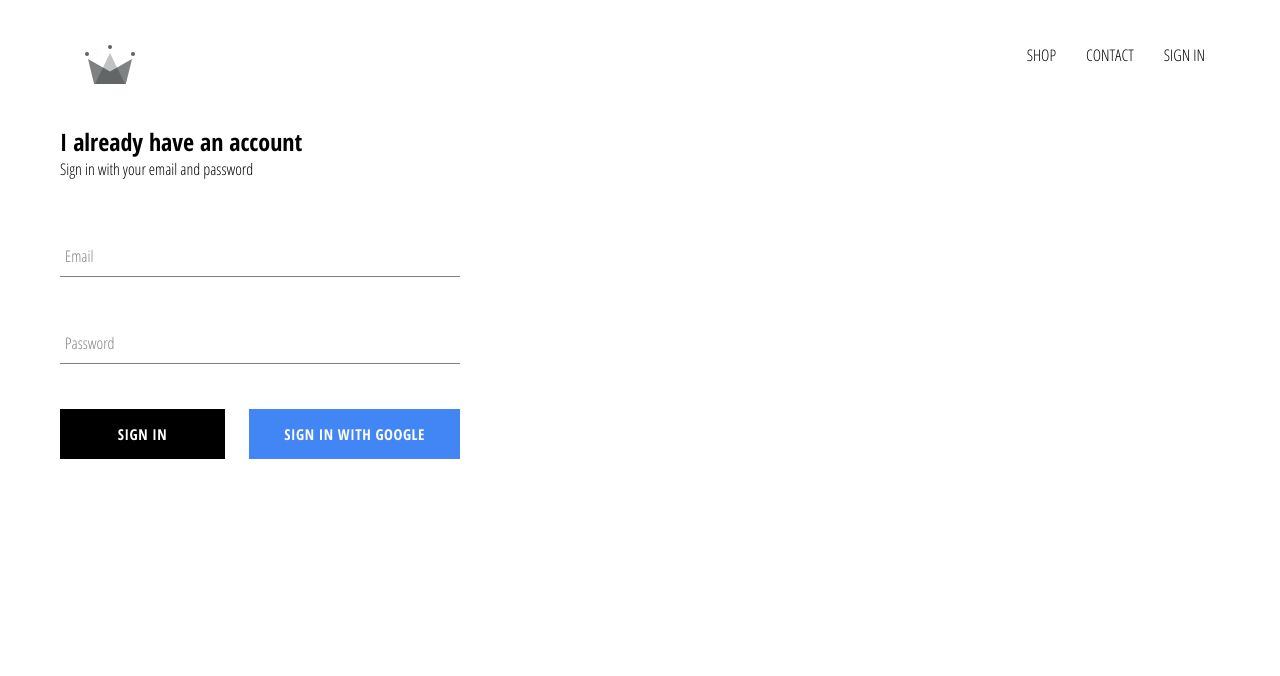
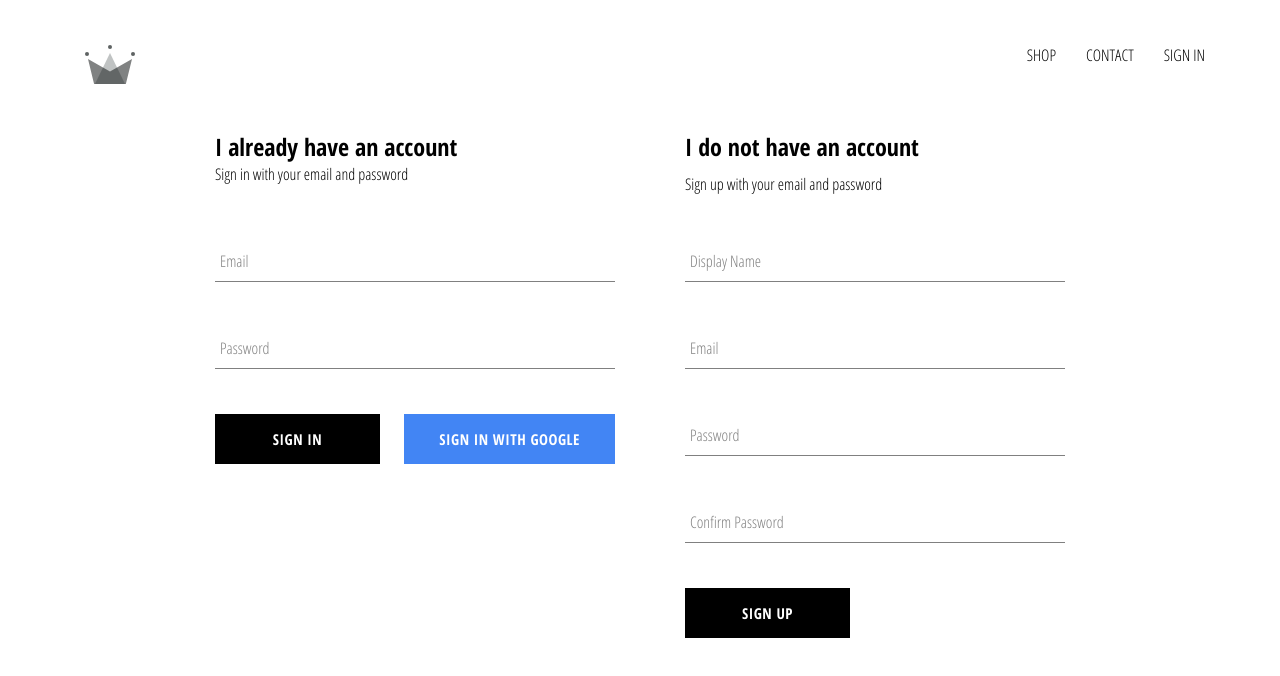
Before and after one commit to andyosei12/react-clothing-func, a React (Create React App) app: page /signin in a window 1280 px wide. Shown: the top 676 px of the page. Built offline with nearby package versions, Linux system fonts and the light colour scheme; no server answers.

Commit message:
authentication using firebase (#9)
Co-authored-by: Andy-Osei <andrew.owusu@novanest.net>

```diff
--- a/src/App.js
+++ b/src/App.js
@@ -1,28 +1,37 @@
-import { useState, useEffect } from "react";
+import { useEffect, useState } from "react";
 import { Routes, Route } from "react-router-dom";
+import { auth, createUserProfile } from "./firebase/firebase.utils";
 import Header from "./components/header/Header";
 import Homepage from "./pages/Homepage";
 import SignInPage from "./pages/signin/SignInPage";
 import Shop from "./pages/shop/Shop";
 import "./App.css";
-
-import { auth, createUser } from "./firebase/firebase.utils";
 import { onSnapshot } from "@firebase/firestore";
 
+let unsubscribeFromAuth;
 function App() {
   const [currentUser, setCurrentUser] = useState(null);
-
   useEffect(() => {
-    let unsubscribeFromAuth;
     unsubscribeFromAuth = auth.onAuthStateChanged(async (userAuth) => {
-      const userRef = await createUser(userAuth);
+      if (userAuth) {
+        try {
+          const userRef = await createUserProfile(userAuth);
           onSnapshot(userRef, (snapShot) => {
+            const { displayName, id, email } = snapShot.data();
             setCurrentUser({
-          id: snapShot.id,
-          ...snapShot.data(),
+              id,
+              displayName,
+              email,
             });
           });
+        } catch (error) {
+          console.log(error);
+        }
+      } else {
+        setCurrentUser(userAuth);
+      }
     });
+
     return () => {
       unsubscribeFromAuth();
     };
--- a/src/components/sign-in/SignIn.js
+++ b/src/components/sign-in/SignIn.js
@@ -1,8 +1,9 @@
 import { useState } from "react";
 import CustomButton from "../custom-button/CustomButton";
 import FormInput from "../form-input/FormInput";
-import { signInWithGoogle } from "../../firebase/firebase.utils";
+import { auth, signInWithGoogle } from "../../firebase/firebase.utils";
 import "./SignIn.styles.scss";
+import { signInWithEmailAndPassword } from "@firebase/auth";
 
 const SignIn = (props) => {
   const [email, setEmail] = useState("");
@@ -17,10 +18,15 @@ const SignIn = (props) => {
       setPassword(value);
     }
   };
-  const submitFormHandler = (e) => {
+  const submitFormHandler = async (e) => {
     e.preventDefault();
-    setEmail("");
-    setPassword("");
+    try {
+      await signInWithEmailAndPassword(auth, email, password);
+      setEmail("");
+      setPassword("");
+    } catch (error) {
+      console.log(error);
+    }
   };
 
   return (
@@ -49,7 +55,7 @@ const SignIn = (props) => {
         />
         <div className="buttons">
           <CustomButton type="submit">Sign In</CustomButton>
-          <CustomButton onClick={signInWithGoogle} isGoogleSignIn>
+          <CustomButton type="button" onClick={signInWithGoogle} isGoogleSignIn>
             Sign In With Google
           </CustomButton>
         </div>
--- /dev/null
+++ b/src/components/sign-up/SignUp.js
@@ -0,0 +1,123 @@
+import { createUserWithEmailAndPassword } from "@firebase/auth";
+import React, { useState } from "react";
+import { auth, createUserProfile } from "../../firebase/firebase.utils";
+
+import CustomButton from "../custom-button/CustomButton";
+import FormInput from "../form-input/FormInput";
+import "./SignUp.styles.scss";
+
+const Signup = () => {
+  const [currentUser, setCurrentUser] = useState({
+    displayName: "",
+    email: "",
+    password: "",
+    confirmPassword: "",
+  });
+
+  const handleSubmit = async (event) => {
+    event.preventDefault();
+    const { displayName, email, password, confirmPassword } = currentUser;
+    if (password !== confirmPassword) {
+      alert("Passwords do not match");
+      return;
+    }
+    try {
+      const { user } = await createUserWithEmailAndPassword(
+        auth,
+        email,
+        password
+      );
+      await createUserProfile(user, { displayName });
+      setCurrentUser({
+        displayName: "",
+        email: "",
+        password: "",
+        confirmPassword: "",
+      });
+    } catch (error) {
+      console.log(error);
+    }
+  };
+
+  const onChangeHandler = (event) => {
+    const { name, value } = event.target;
+
+    if (name === "displayName") {
+      setCurrentUser((prevState) => {
+        return {
+          ...prevState,
+          displayName: value,
+        };
+      });
+    }
+    if (name === "email") {
+      setCurrentUser((prevState) => {
+        return {
+          ...prevState,
+          email: value,
+        };
+      });
+    }
+    if (name === "password") {
+      setCurrentUser((prevState) => {
+        return {
+          ...prevState,
+          password: value,
+        };
+      });
+    }
+    if (name === "confirmPassword") {
+      setCurrentUser((prevState) => {
+        return {
+          ...prevState,
+          confirmPassword: value,
+        };
+      });
+    }
+  };
+
+  const { displayName, email, password, confirmPassword } = currentUser;
+  return (
+    <div className="sign-up">
+      <h2 className="title">I do not have an account</h2>
+      <span>Sign up with your email and password</span>
+      <form className="sign-up-form" onSubmit={handleSubmit}>
+        <FormInput
+          type="text"
+          name="displayName"
+          value={displayName}
+          onChange={onChangeHandler}
+          label="Display Name"
+          required
+        />
+        <FormInput
+          type="email"
+          name="email"
+          value={email}
+          onChange={onChangeHandler}
+          label="Email"
+          required
+        />
+        <FormInput
+          type="password"
+          name="password"
+          value={password}
+          onChange={onChangeHandler}
+          label="Password"
+          required
+        />
+        <FormInput
+          type="password"
+          name="confirmPassword"
+          value={confirmPassword}
+          onChange={onChangeHandler}
+          label="Confirm Password"
+          required
+        />
+        <CustomButton type="submit">SIGN UP</CustomButton>
+      </form>
+    </div>
+  );
+};
+
+export default Signup;
--- /dev/null
+++ b/src/components/sign-up/SignUp.styles.scss
@@ -0,0 +1,9 @@
+.sign-up {
+  display: flex;
+  flex-direction: column;
+  width: 380px;
+
+  .title {
+    margin: 10px 0;
+  }
+}
--- a/src/firebase/firebase.utils.js
+++ b/src/firebase/firebase.utils.js
@@ -2,7 +2,7 @@ import { initializeApp } from "firebase/app";
 import { GoogleAuthProvider, getAuth, signInWithPopup } from "firebase/auth";
 import { getFirestore, doc, getDoc, setDoc } from "firebase/firestore";
 
-const config = {
+const firebaseConfig = {
   apiKey: "AIzaSyC1sN_5-SQMLxqt5_xwX6xZ8Rs_iO7gI94",
   authDomain: "clothingfunc.firebaseapp.com",
   projectId: "clothingfunc",
@@ -11,34 +11,35 @@ const config = {
   appId: "1:77738594501:web:088b69176b1f8adfd1e0ac",
 };
 
-initializeApp(config);
-
+export const app = initializeApp(firebaseConfig);
+//info: instantiating a new GoogleAuthProvider
 const provider = new GoogleAuthProvider();
-
 provider.setCustomParameters({ prompt: "select_account" });
 
-// info: adding a function to create add the user to database
-export const createUser = async (authUser, additionalData) => {
+// info: storing the user details in firestore db
+export const createUserProfile = async (authUser, additionalData) => {
   if (!authUser) return;
+  // info: Get the document reference
+  const userRef = doc(db, `users/${authUser.uid}`);
+  // info: Get the document reference snapshot
+  const userSnapShot = await getDoc(userRef);
 
-  const userRef = doc(db, `users/${authUser.uid}`);
-  const userData = await getDoc(userRef);
-
-  if (!userData.exists()) {
-    const { displayName, email } = authUser;
-    const createdAt = new Date();
-
-    await setDoc(userRef, {
-      displayName,
-      email,
-      createdAt,
-      ...additionalData,
-    });
+  if (!userSnapShot.exists()) {
+    const { displayName, email, uid: id } = authUser;
+    try {
+      await setDoc(userRef, {
+        id,
+        displayName,
+        email,
+        ...additionalData,
+      });
+    } catch (error) {
+      console.log(error);
+    }
   }
-
   return userRef;
 };
 
+export const auth = getAuth();
 export const db = getFirestore();
-export const auth = getAuth();
 export const signInWithGoogle = () => signInWithPopup(auth, provider);
--- a/src/pages/signin/SignInPage.js
+++ b/src/pages/signin/SignInPage.js
@@ -1,10 +1,12 @@
 import "./SignInPage.styles.scss";
 import SignIn from "../../components/sign-in/SignIn";
+import Signup from "../../components/sign-up/SignUp";
 
 const SignInPage = () => {
   return (
-    <div>
+    <div className="sign-in-and-sign-up">
       <SignIn />
+      <Signup />
     </div>
   );
 };
--- a/src/pages/signin/SignInPage.styles.scss
+++ b/src/pages/signin/SignInPage.styles.scss
@@ -0,0 +1,6 @@
+.sign-in-and-sign-up {
+  width: 850px;
+  display: flex;
+  justify-content: space-between;
+  margin: 30px auto;
+}
```
Lines whose indentation alone changed are shown as unchanged.
